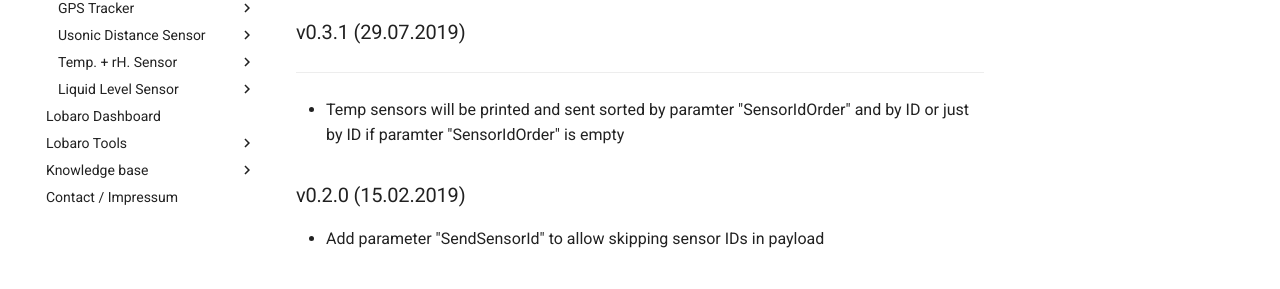
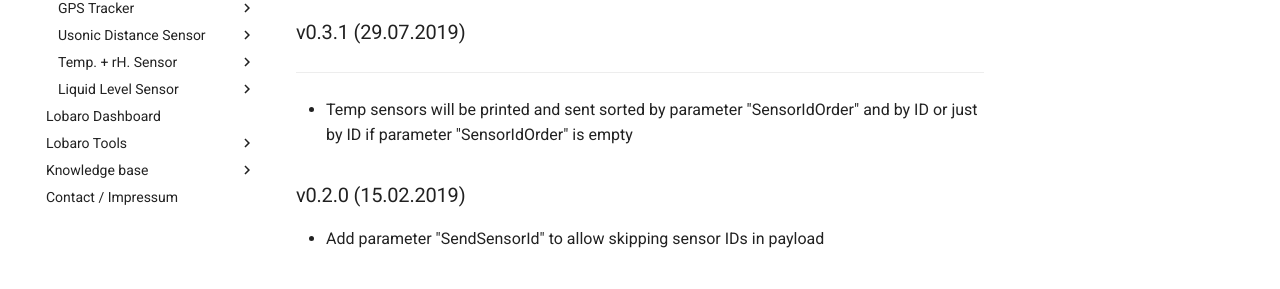
Before and after one commit to Lobaro/docs, an MkDocs documentation site: the page built from docs/lorawan-sensors/1-wire-lorawan/firmware.md, in a window 1280 px wide and 1054 px high. Shown: the part 372-661 px from the top of the window. Built offline with MkDocs 1.6.1 and Material for MkDocs 9.7.7, drawn with Linux system fonts in a browser that asks for light colours; a script that is not in the unit is left out; comment, search, counter and statistics services are not loaded.

Commit message:
fixed documentation

```diff
--- a/docs/lorawan-sensors/1-wire-lorawan/firmware.md
+++ b/docs/lorawan-sensors/1-wire-lorawan/firmware.md
@@ -10,7 +10,7 @@
 
 ### v0.3.1 (29.07.2019)
 --------------------
-* Temp sensors will be printed and sent sorted by paramter "SensorIdOrder" and by ID or just by ID if paramter "SensorIdOrder" is empty
+* Temp sensors will be printed and sent sorted by parameter "SensorIdOrder" and by ID or just by ID if parameter "SensorIdOrder" is empty
 
 ### v0.2.0 (15.02.2019)
 * Add parameter "SendSensorId" to allow skipping sensor IDs in payload
```
